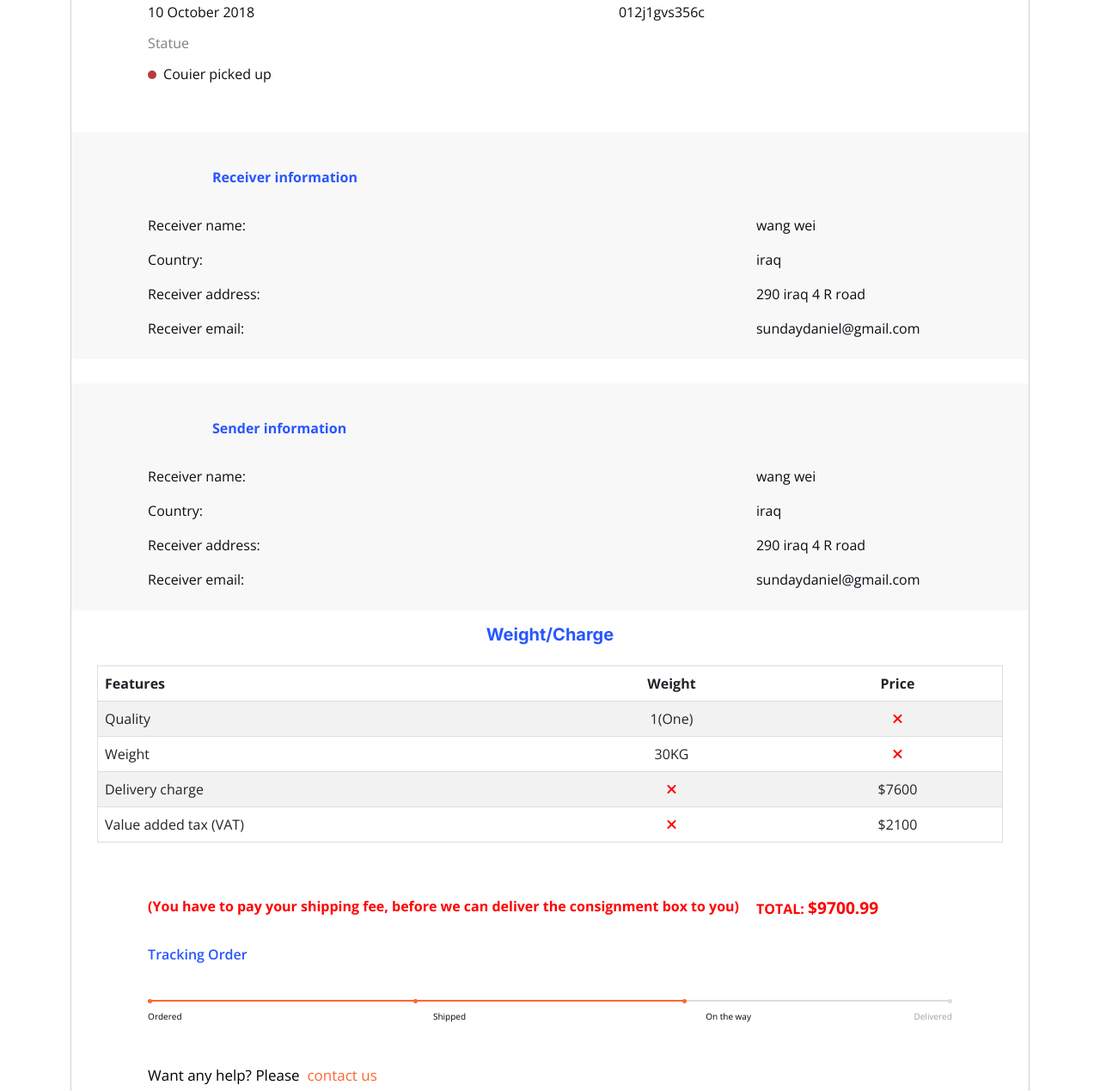
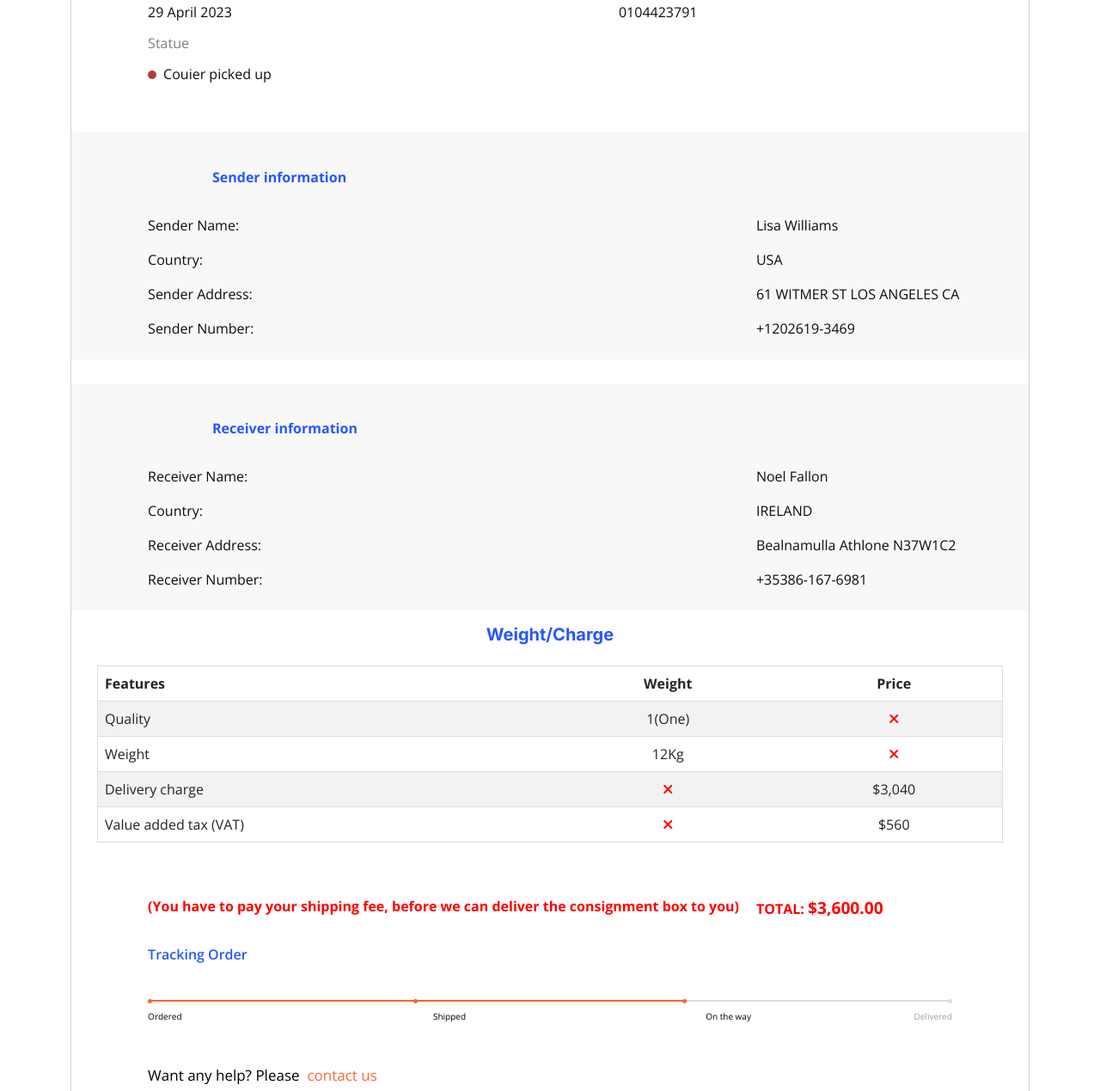
Before and after one commit to diplomaticcorier/home, a plain HTML site: page code.html in a window 1280 px wide. Shown: the part 753-2022 px from the top of the page at 86% size. Drawn offline with nearby package versions, Linux system fonts and the light colour scheme.

Commit message:
Update code.html

```diff
--- a/code.html
+++ b/code.html
@@ -369,11 +369,11 @@
                       <div class="row">
                           <div class="col-7">
                               <span id="heading">Date</span><br>
-                              <span id="details">10 October 2018</span>
+                              <span id="details">29 April 2023</span>
                           </div>
                           <div class="col-5 pull-right">
                               <span id="heading">Order No.</span><br>
-                              <span id="details">012j1gvs356c</span>
+                              <span id="details">0104423791</span>
                           </div>
                           <div class="col-7">
                               <span id="heading">Statue</span><br>
@@ -383,14 +383,14 @@
                   </div>
                   <div class="pricing">
                       <div class="total">
-                          Receiver information
+                        Sender information
                       </div>
                       <div class="row">
                           <div class="col-9">
-                              <span id="name">Receiver name:</span>
+                              <span id="name">Sender Name:</span>
                           </div>
                           <div class="col-3">
-                              <span id="price">wang wei</span>
+                              <span id="price">Lisa Williams</span>
                           </div>
                       </div>
                       <div class="row">
@@ -399,37 +399,37 @@
                               <span id="name">Country:</span>
                           </div>
                           <div class="col-3">
-                              <span id="price">iraq</span>
+                              <span id="price">USA</span>
                           </div>
                       </div>
                       <div class="row">
                           <div class="col-9">
-                              <span id="name">Receiver address:</span>
+                              <span id="name">Sender Address:</span>
                           </div>
                           <div class="col-3">
-                              <span id="price">290 iraq 4 R road</span>
+                              <span id="price">61 WITMER ST LOS ANGELES CA</span>
                           </div>
                       </div>
                       <div class="row">
                           <div class="col-9">
-                              <span id="name">Receiver email:</span>
+                              <span id="name">Sender Number:</span>
                           </div>
                           <div class="col-3">
-                              <span id="price">sundaydaniel@gmail.com</span>
+                              <span id="price">+1202619-3469</span>
                           </div>
                       </div>
                   </div>
 
                   <div class="pricing" style="margin-top: 28px;">
                       <div class="total">
-                          Sender information
+                        Receiver information
                       </div>
                       <div class="row">
                           <div class="col-9">
-                              <span id="name">Receiver name:</span>
+                              <span id="name">Receiver Name:</span>
                           </div>
                           <div class="col-3">
-                              <span id="price">wang wei</span>
+                              <span id="price">Noel Fallon</span>
                           </div>
                       </div>
                       <div class="row">
@@ -438,23 +438,23 @@
                               <span id="name">Country:</span>
                           </div>
                           <div class="col-3">
-                              <span id="price">iraq</span>
+                              <span id="price">IRELAND</span>
                           </div>
                       </div>
                       <div class="row">
                           <div class="col-9">
-                              <span id="name">Receiver address:</span>
+                              <span id="name">Receiver Address:</span>
                           </div>
                           <div class="col-3">
-                              <span id="price">290 iraq 4 R road</span>
+                              <span id="price">Bealnamulla Athlone N37W1C2</span>
                           </div>
                       </div>
                       <div class="row">
                           <div class="col-9">
-                              <span id="name">Receiver email:</span>
+                              <span id="name">Receiver Number:</span>
                           </div>
                           <div class="col-3">
-                              <span id="price">sundaydaniel@gmail.com</span>
+                              <span id="price">+35386-167-6981</span>
                           </div>
                       </div>
                   </div>
@@ -479,18 +479,18 @@
                           </tr>
                           <tr class="tr">
                               <td class="td">Weight</td>
-                              <td class="td">30KG</td>
+                              <td class="td">12Kg</td>
                               <td class="td"><i class="fa fa-remove"></i></td>
                           </tr>
                           <tr class="tr">
                               <td class="td">Delivery charge</td>
                               <td class="td"><i class="fa fa-remove"></i></td>
-                              <td class="td">&#x24;7600</td>
+                              <td class="td">&#x24;3,040</td>
                           </tr>
                           <tr class="tr">
                               <td class="td">Value added tax (VAT)</td>
                               <td class="td"><i class="fa fa-remove"></i></td>
-                              <td class="td">&#x24;2100</td>
+                              <td class="td">&#x24;560</td>
                           </tr>
 
                       </table>
@@ -506,7 +506,7 @@
                               <p>(You have to pay your shipping fee, before we can deliver the
                                   consignment box to you)</p>
                           </div>
-                          <div class="col-3 done">TOTAL: <big>&#x24;9700.99</big></div>
+                          <div class="col-3 done">TOTAL: <big>&#x24;3,600.00</big></div>
                       </div>
                   </div>
                   <div class="tracking">
```
